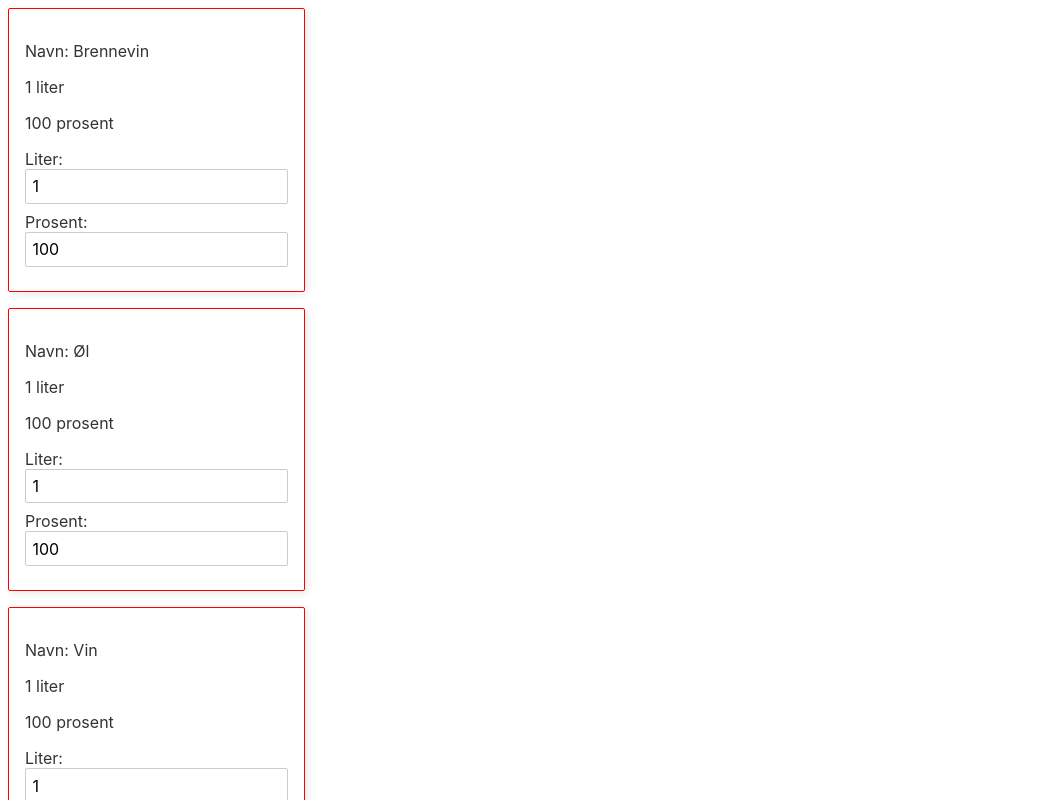
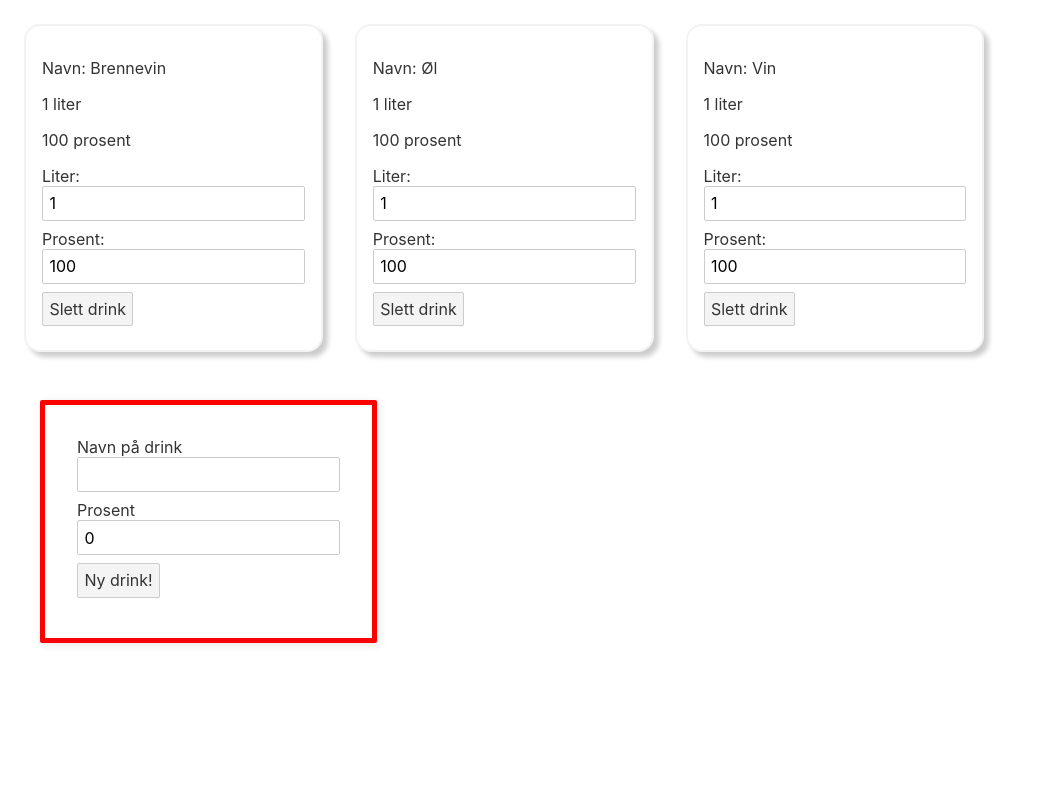
Before and after one commit to olagberg/promillekalkulator, a Svelte app: page / in a window 1280 px wide. Shown: the top 800 px of the page, without its empty margins (0-1046 px from the left). Built offline with nearby package versions, Linux system fonts and the light colour scheme.

Commit message:
Store fungerer nå. TODO: Slett drink, og få flex til å funke

```diff
--- a/src/App.svelte
+++ b/src/App.svelte
@@ -1,5 +1,6 @@
 <script>
 	import Promille from "./Promille.svelte";
+	import Test from "./Test.svelte";
 </script>
 
 <main>
--- a/src/Drink.js
+++ b/src/Drink.js
@@ -1,11 +1,7 @@
-export class Drink {
-    constructor(navn, prosent, liter) {
-        this.navn = navn;
-        this.prosent = prosent;
-        this.liter = liter;
-    }
+export const Drink = (name, prosent, liter) => {
+        return {name, prosent, liter};
+}
 
-    gram() {
-        return this.liter * 10 * this.prosent * 0.8
-    }
+export function gram(drink) {
+        return drink.liter * 10 * drink.prosent * 0.8
 }
--- a/src/DrinkWidget.svelte
+++ b/src/DrinkWidget.svelte
@@ -1,21 +1,13 @@
 <script>
-    import {Drink} from "./Drink.js";
-
-    export let drinks;
-    let navn = "";
-    let prosent = 0;
-
-    function newDrink() {
-        drinks.push(new Drink(navn, prosent, 0));
-        console.log(drinks)
+    export let drink;
+    const removeDrink = () => {
+        console.log("removed!")
     }
-    $: console.log("n: " + navn + ", p: " + prosent)
 </script>
 
-{#each drinks as drink}
     <div class="box">
     <div>
-        <p>Navn: {drink.navn}</p>
+        <p>Navn: {drink.name}</p>
         <p>{drink.liter} liter</p>
         <p>{drink.prosent} prosent</p>
     </div>
@@ -27,28 +19,18 @@
         Prosent:
         <input type=number step=0.1 bind:value={drink.prosent}>
     </label>
+
+        <button on:click={removeDrink}>Slett drink</button>
     </div>
-{/each}
-<div class="box">
-    <label>
-        Navn på drink
-        <input bind:value={navn}>
-    </label>
-    <label>
-        Prosent
-        <input type=number step=0.1 bind:value={prosent}>
-    </label>
-    <button on:click={newDrink}>Ny drink!</button>
-</div>
 
 <style>
     .box {
         box-sizing: border-box;
         width: min-content;
-        border: 1px solid red;
-        border-radius: 2px;
-        box-shadow: 2px 2px 8px rgba(0,0,0,0.1);
+        border: 2px solid rgba(0,0,0,0.05);
+        border-radius: 1em;
+        box-shadow: 5px 5px 5px rgba(0,0,0,0.2);
         padding: 1em;
-        margin: 0 0 1em 0;
+        margin: 1em;
     }
 </style>
--- /dev/null
+++ b/src/NewDrinkInput.svelte
@@ -0,0 +1,35 @@
+<script>
+    import {Drink} from "./Drink";
+    import {drinks} from "./stores";
+    let name = "";
+    let prosent = 0;
+    $: console.log("n: " + name)
+    const newDrink = () => {
+        $drinks = [...$drinks, Drink(name, prosent, 0)];
+    };
+    $: console.log("n: " + name + ", p: " + prosent)
+</script>
+
+<div class="box">
+    <label>
+        Navn på drink
+        <input bind:value={name}>
+    </label>
+    <label>
+        Prosent
+        <input type=number step=0.1 bind:value={prosent}>
+    </label>
+    <button on:click={newDrink}>Ny drink!</button>
+</div>
+
+<style>
+    .box {
+        box-sizing: border-box;
+        width: min-content;
+        border: 5px solid red;
+        border-radius: 2px;
+        box-shadow: 2px 2px 8px rgba(0,0,0,0.1);
+        padding: 2em;
+        margin: 2em;
+    }
+</style>
--- a/src/Promille.svelte
+++ b/src/Promille.svelte
@@ -1,20 +1,51 @@
 <script>
-    import {Drink} from "./Drink.js";
+    import {drinks} from "./stores";
     import DrinkWidget from "./DrinkWidget.svelte";
+    import NewDrinkInput from "./NewDrinkInput.svelte";
 
-    let drinks = [new Drink('Brennevin', 100, 1), new Drink('Øl', 100, 1), new Drink('Vin', 100, 1)];
     let vekt = 70;
     let gender = 0.7;
     let forbrenning = 0.18;
     let timer = 1;
-    $: gram = drinks.reduce((accumulator, currentValue) => {
-        return accumulator + currentValue.gram();
-    }, 0);
-    $: promille = (gram / (vekt * gender)) - (forbrenning * timer)
-    $: console.log(gram)
+    $: $drinks.forEach((drink) => {
+        console.log(drink)
+    })
+    //$: console.log("Inni første: " + drinks)
+    //    $: gram = drinks.reduce((accumulator, currentValue) => {
+    //        return accumulator + currentValue.gram();
+    //    }, 0);
+    //    $: promille = (gram / (vekt * gender)) - (forbrenning * timer)
+    //    $: console.log(gram)
 </script>
 
-<DrinkWidget drinks={drinks}/>
+<div class="container">
+{#each $drinks as drink}
+<DrinkWidget drink={drink}/>
+{/each}
+</div>
+<NewDrinkInput drinks={drinks}/>
+
+<style>
+    .container {
+        display: flex;
+    }
+</style>
+
+
+
+
+
+
+
+
+
+
+
+
+
+
+
+
 
 <!--<label>
     Vekt:
--- a/src/store.js
+++ /dev/null
@@ -1,3 +0,0 @@
-import { writable } from 'svelte/store';
-
-export const drinks = writable([]);
--- /dev/null
+++ b/src/stores.js
@@ -0,0 +1,7 @@
+import { writable } from 'svelte/store';
+import {Drink} from "./Drink";
+
+export const drinks = writable(
+    [Drink('Brennevin', 100, 1),
+        Drink('Øl', 100, 1),
+        Drink('Vin', 100, 1)]);
```
